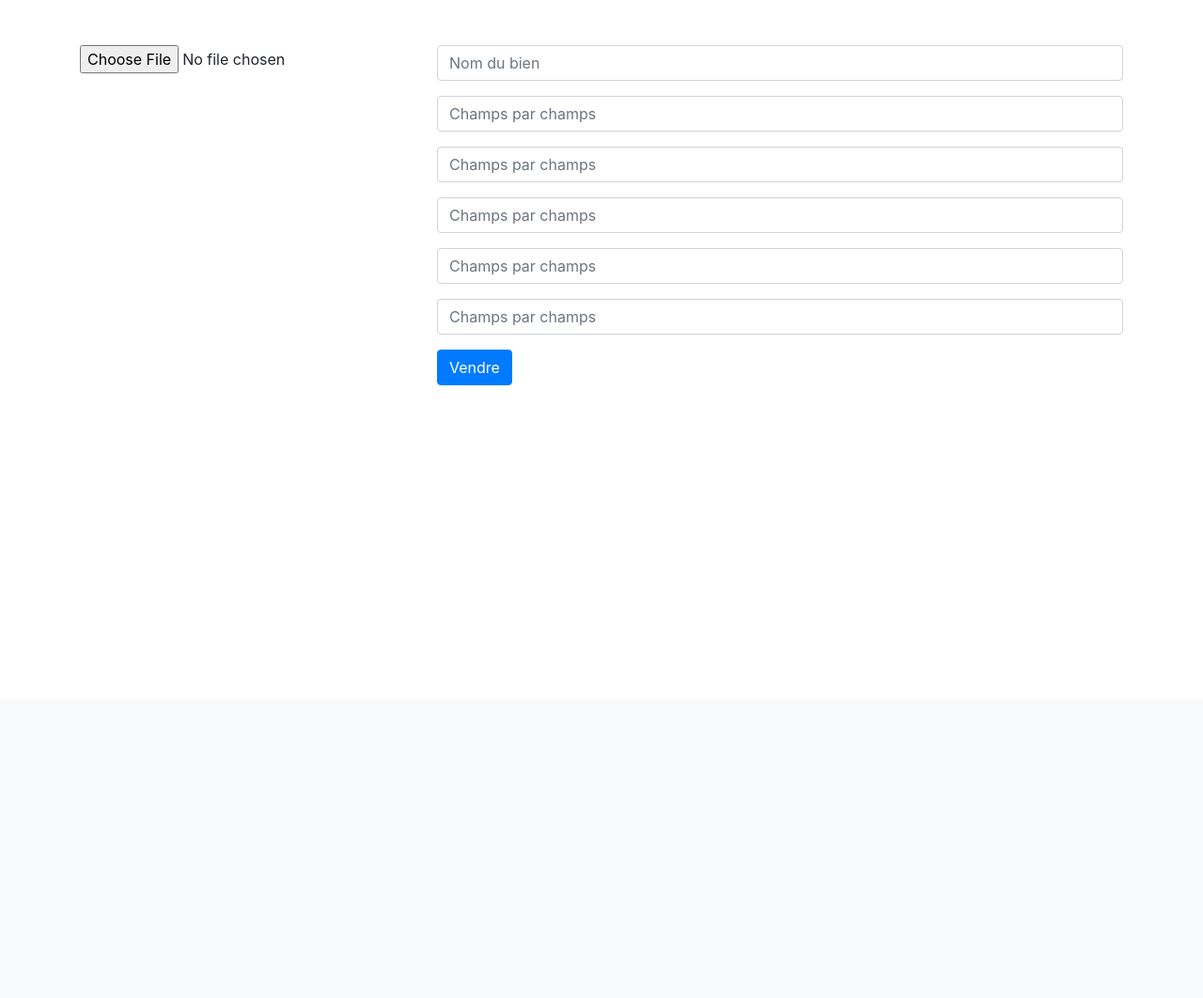
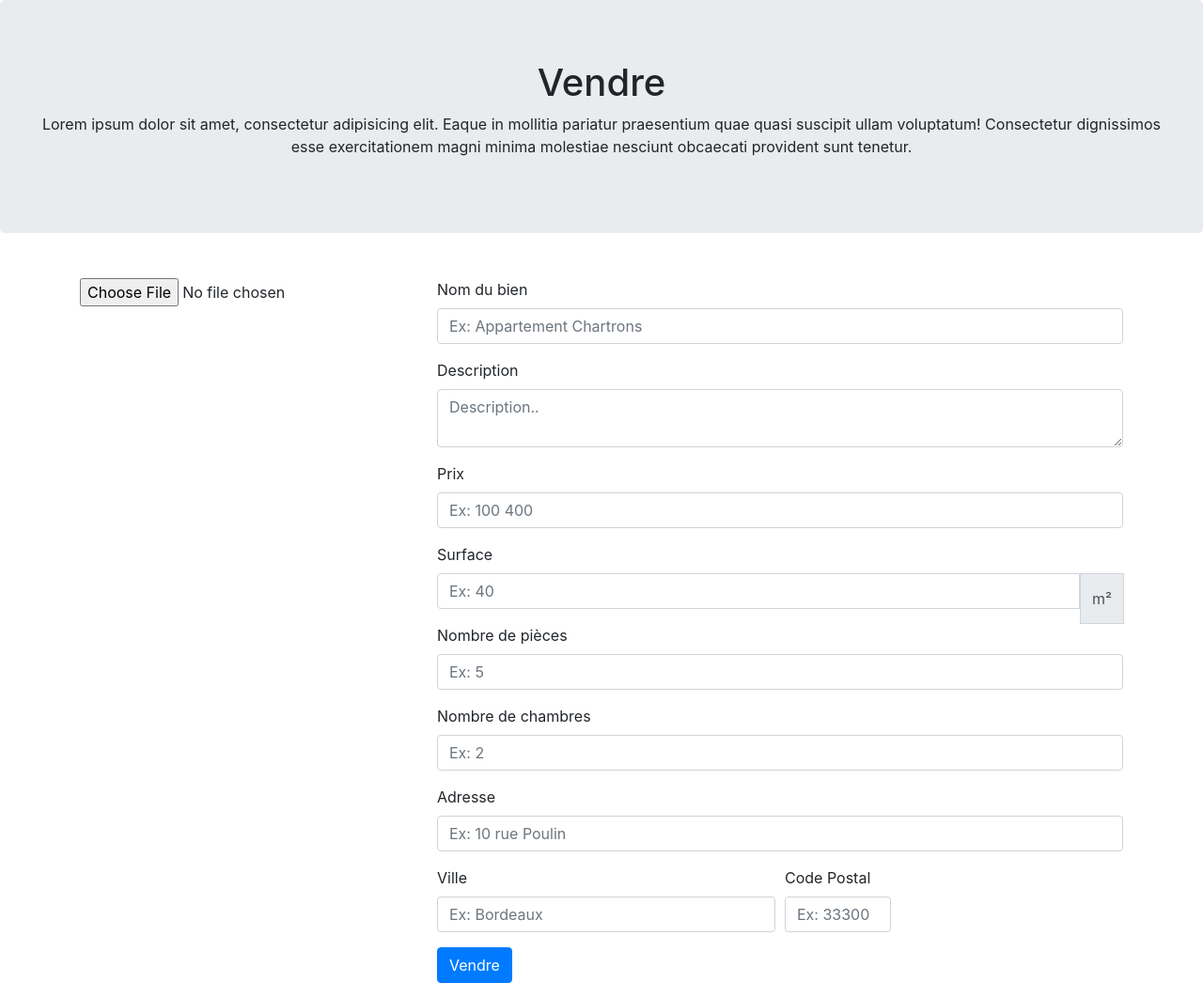
Before and after one commit to QuentG/Sylab, a Symfony app: template templates/sell.html.twig in a window 1280 px wide. Shown: the part 56-1118 px from the top of the page at 94% size. Before the commit the page ends 466 px from the top, so only its background shows below. Run offline with Twig, Linux system fonts and the light colour scheme; the template is opened without the code that fills it, so the values that code supplies are empty; some libraries are stand-ins or nearby versions.

Commit message:
Update style form <3

```diff
--- a/src/Controller/SellController.php
+++ b/src/Controller/SellController.php
@@ -5,8 +5,10 @@ namespace App\Controller;
 use Symfony\Bundle\FrameworkBundle\Controller\AbstractController;
 use Symfony\Component\HttpFoundation\Response;
 
-class SellController extends AbstractController {
-	public function sellHome():Response {
+class SellController extends AbstractController
+{
+	public function sellHome():Response
+	{
 		return $this->render('sell.html.twig');
 	}
 }
--- a/templates/sell.html.twig
+++ b/templates/sell.html.twig
@@ -7,6 +7,11 @@
 
 
 {% block body %}
+    <div class="jumbotron text-center">
+        <h1>Vendre</h1>
+        <p>Lorem ipsum dolor sit amet, consectetur adipisicing elit. Eaque in mollitia pariatur praesentium quae quasi suscipit ullam voluptatum! Consectetur dignissimos esse exercitationem magni minima molestiae nesciunt obcaecati provident sunt tenetur.</p>
+    </div>
+
         <div class="container">
             <form method="POST" action="" class="form-group">
                 <div class="row mt-5">
@@ -15,12 +20,43 @@
                     </div>
 
                     <div class="col-md-8">
-                        <input type="text" class="form-control mb-3" name="champs1" placeholder="Nom du bien" />
-                        <input type="text" class="form-control mb-3" name="champs2" placeholder="Champs par champs" />
-                        <input type="text" class="form-control mb-3" name="champs3" placeholder="Champs par champs" />
-                        <input type="text" class="form-control mb-3" name="champs4" placeholder="Champs par champs" />
-                        <input type="text" class="form-control mb-3" name="champs5" placeholder="Champs par champs" />
-                        <input type="text" class="form-control mb-3" name="champs6" placeholder="Champs par champs" />
+                        <label for="inputName">Nom du bien</label>
+                        <input type="text" class="form-control mb-3" name="champs1" placeholder="Ex: Appartement Chartrons"/>
+
+                        <label for="inputDesc">Description</label>
+                        <textarea class="form-control mb-3" name="champs2" placeholder="Description.."></textarea>
+
+                        <label for="inputPrice">Prix</label>
+                        <input type="text" class="form-control mb-3" name="champs3" placeholder="Ex: 100 400"/>
+
+                        <label for="inputSurface">Surface</label>
+                        <div class="input-group">
+                            <input type="text" class="form-control mb-3" name="champs4" placeholder="Ex: 40"/>
+                            <div class="input-group-prepend">
+                                <span class="input-group-text">m²</span>
+                            </div>
+                        </div>
+
+                        <label for="inputRooms">Nombre de pièces</label>
+                        <input type="text" class="form-control mb-3" name="champs5" placeholder="Ex: 5"/>
+
+                        <label for="inputBedrooms">Nombre de chambres</label>
+                        <input type="text" class="form-control mb-3" name="champs6" placeholder="Ex: 2"/>
+
+                        <label for="inputAdresse">Adresse</label>
+                        <input type="text" class="form-control mb-3" name="champs6" placeholder="Ex: 10 rue Poulin"/>
+
+                        <div class="form-row">
+                            <div class="form-group col-md-6">
+                                <label for="inputCity">Ville</label>
+                                <input type="text" class="form-control" id="inputCity" placeholder="Ex: Bordeaux">
+                            </div>
+                            <div class="form-group col-md-2">
+                                <label for="inputZip">Code Postal</label>
+                                <input type="text" class="form-control" id="inputZip" placeholder="Ex: 33300">
+                            </div>
+                        </div>
+
                         <button type="submit" class="btn btn-primary">Vendre</button>
                     </div>
                 </div>
```
Also changed, not shown: src/Controller/ShowController.php (+5 -5 lines).
